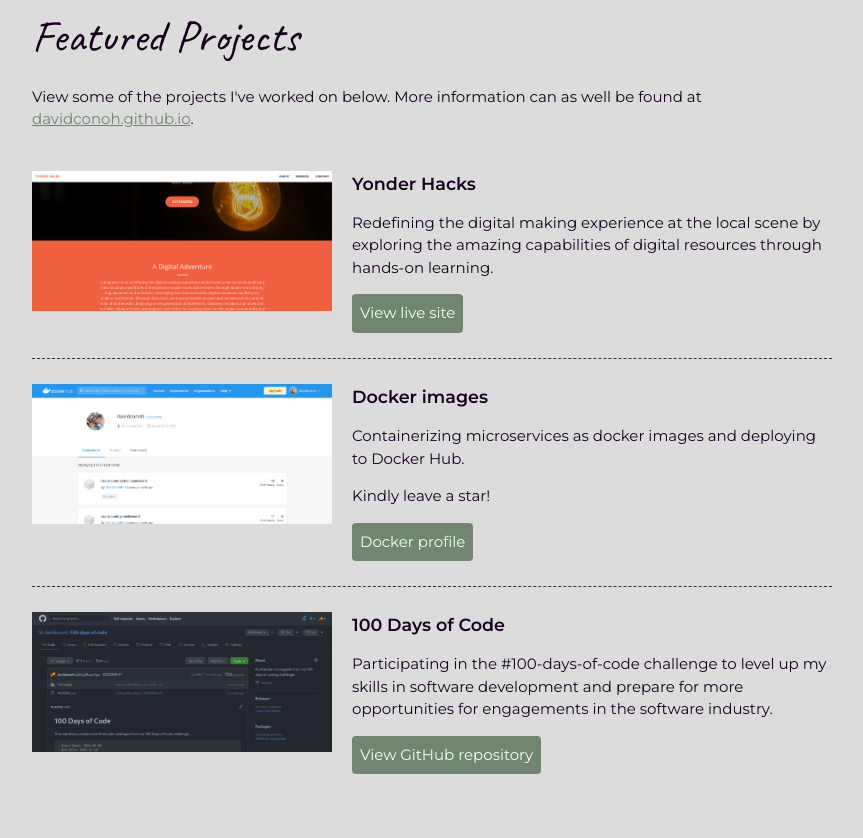
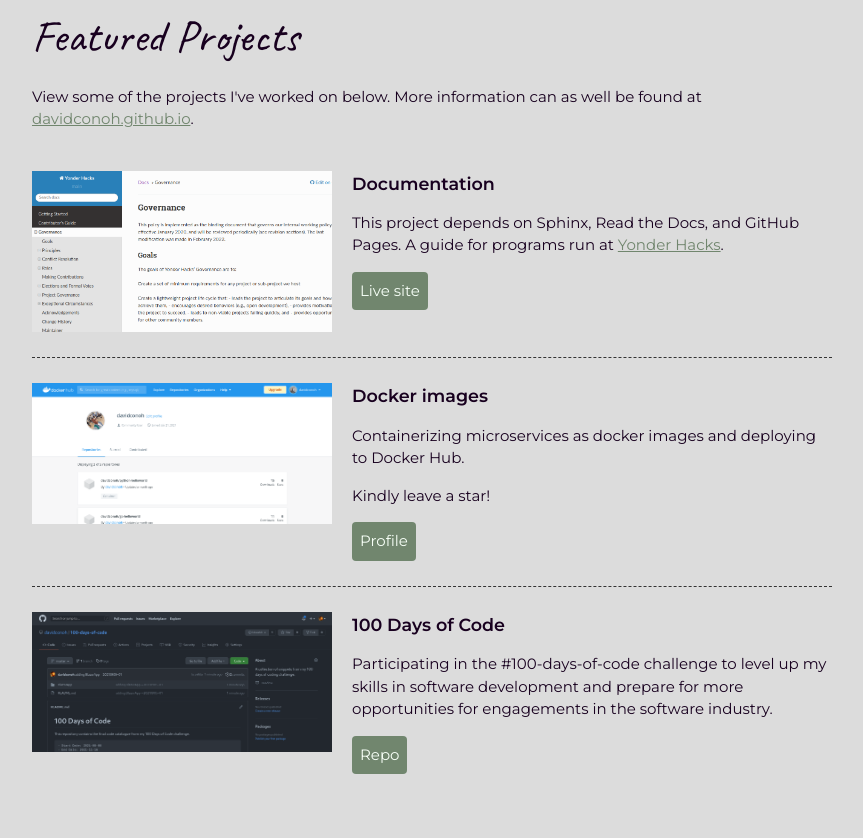
Before and after one commit to davidconoh/project-portfolio, a plain HTML site: page index.html in a window 1280 px wide. Shown: the part 502-1340 px from the top of the page, without its empty margins (208-1071 px from the left). Drawn offline with Linux system fonts and the light colour scheme.

Commit message:
commit-20221206:054843

```diff
--- a/index.html
+++ b/index.html
@@ -25,14 +25,14 @@
       <section class="projects">
         <div class="content-wrap divider">
           <h2>Featured Projects</h2>
-          <p>View some of the projects I've worked on below. More information can as well be found at <a href="https://davidconoh.github.io">davidconoh.github.io</a>.</p>
+          <p>View some of the projects I've worked on below. More information can as well be found at <a href="https://davidconoh.github.io" target="_blank">davidconoh.github.io</a>.</p>
 
           <!-- Project 1 -->
           <section class="project-item">
-            <img src="images/yonderhacks.png" alt="Yonder Hacks landing page">
-            <h3>Yonder Hacks</h3>
-            <p>Redefining the digital making experience at the local scene by exploring the amazing capabilities of digital resources through hands-on learning.</p>
-            <a class="btn" href="https://yonderhacks.github.io" target="_blank">View live site</a>
+            <img src="images/docs.png" alt="Documentation">
+            <h3>Documentation</h3>
+            <p>This project depends on Sphinx, Read the Docs, and GitHub Pages. A guide for programs run at <a href="https://yonderhacks.github.io" target="_blank">Yonder&nbsp;Hacks</a>.</p>
+            <a class="btn" href="https://yonderhacks.github.io/docs" target="_blank">Live site</a>
           </section>
 
           <!-- Project 2 -->
@@ -41,7 +41,7 @@
             <h3>Docker images</h3>
             <p>Containerizing microservices as docker images and deploying to Docker Hub.</p>
             <p>Kindly leave a star!</p>
-            <a class="btn" href="https://hub.docker.com/u/davidconoh" target="_blank">Docker profile</a>
+            <a class="btn" href="https://hub.docker.com/u/davidconoh" target="_blank">Profile</a>
           </section>
 
           <!-- Project 3 -->
@@ -49,7 +49,7 @@
             <img src="images/100-days-of-code.png" alt="Women and Tech website">
             <h3>100 Days of Code</h3>
             <p>Participating in the #100-days-of-code challenge to level up my skills in software development and prepare for more opportunities for engagements in the software industry.</p>
-            <a class="btn" href="http://github.com/davidconoh/100-days-of-code.git" target="_blank">View GitHub repository</a>
+            <a class="btn" href="http://github.com/davidconoh/100-days-of-code.git" target="_blank"> Repo</a>
           </section>
         </div>
       </section>
@@ -106,9 +106,9 @@
           <h2>Education</h2>
 
           <section>
-            <h3>University of the People, USA</h3>
-            <p>Bachelor of Science, 2017-2023</p>
-            <p>Computer Science, Data Analyst Specialization.</p>
+            <h3>Coursera</h3>
+            <p>Google IT Support Professional Certificate, 2022 - 2023</p>
+            <p>Grow with Google Scholarship on Coursera, 2023</p>
           </section>
 
           <section>
```
Also changed, not shown: images/docs.png (added), images/yonderhacks.png (deleted).
